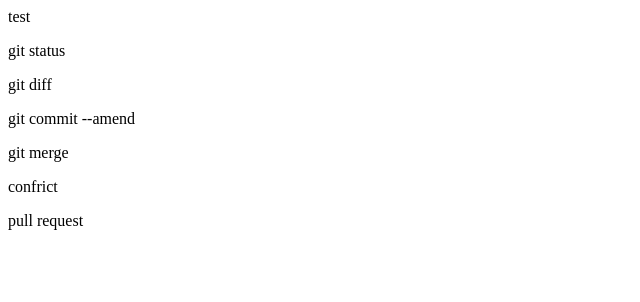
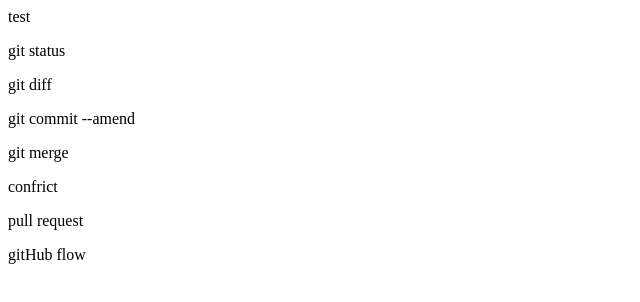
Before and after one commit to Tatsurou-Yajima/git_tutorial, a plain HTML site: page index.html in a window 1280 px wide. Shown: the whole page, without its empty margins (0-640 px from the left). Drawn offline with Linux system fonts and the light colour scheme.

Commit message:
gitHub flowを追記

```diff
--- a/index.html
+++ b/index.html
@@ -5,3 +5,4 @@ test
 <p>git merge</p>
 <p>confrict</p>
 <p>pull request</p>
+<p>gitHub flow</p>
```
